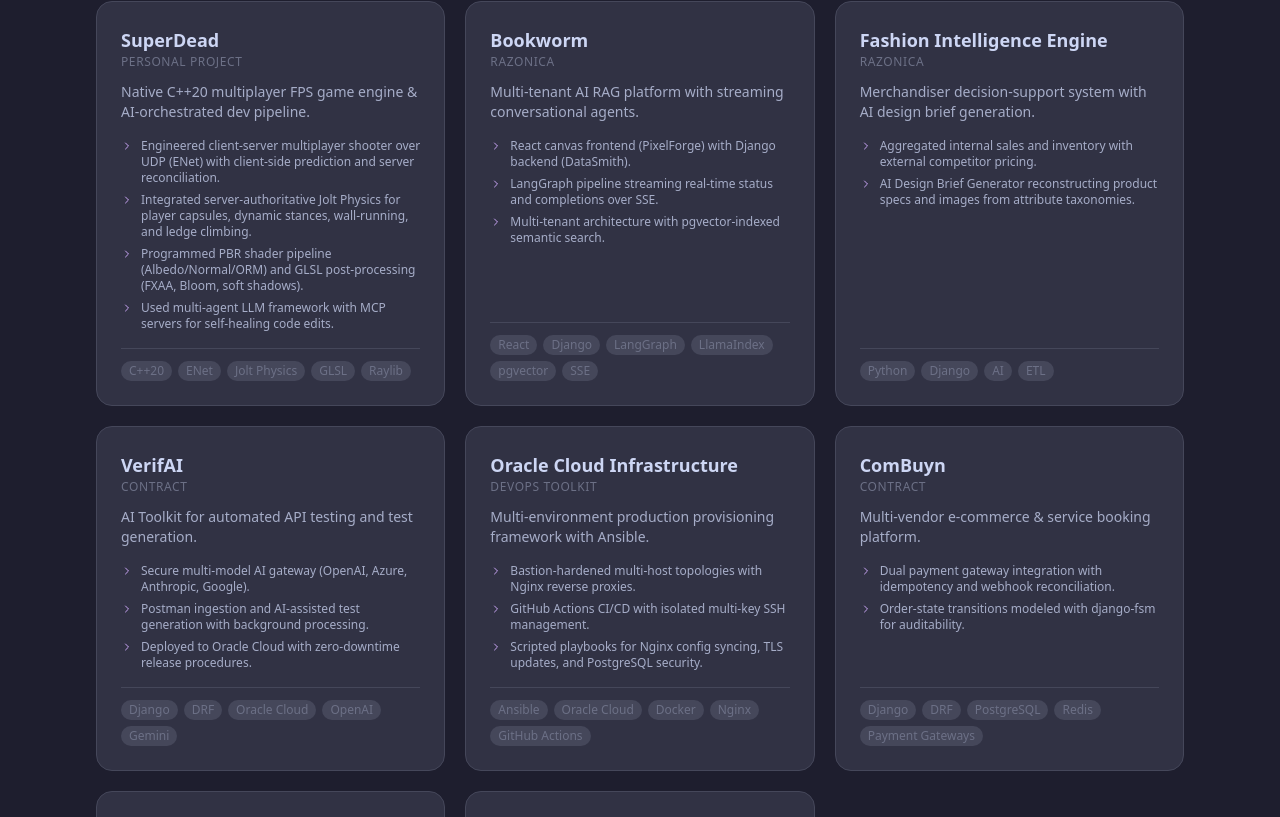
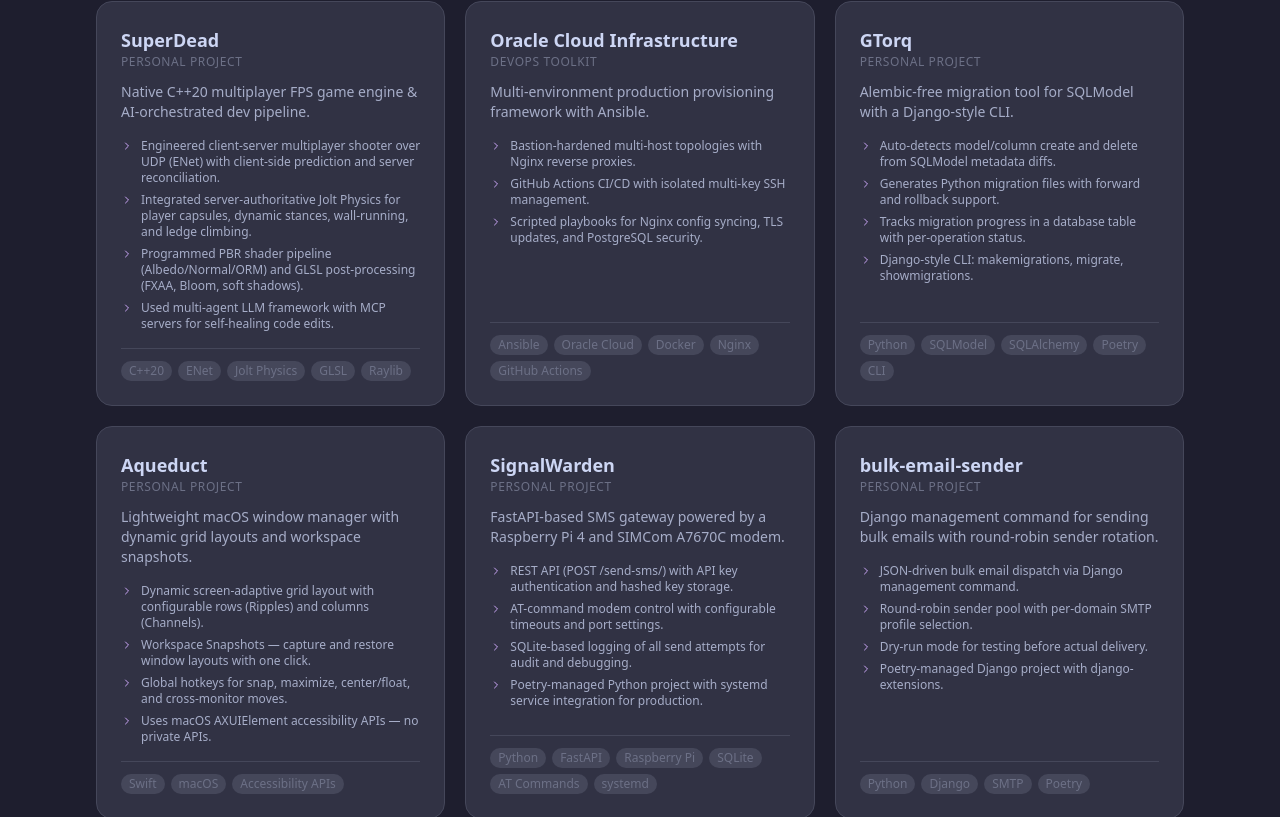
Before and after one commit to rajeev-kl/profile, a React (Vite) app: page / in a window 1280 px wide. Shown: the part 6163-6980 px from the top of the page. Built offline with nearby package versions, Linux system fonts and the light colour scheme.

Commit message:
feat: update projects list by removing outdated entries and adding new projects

```diff
--- a/src/data/projects.js
+++ b/src/data/projects.js
@@ -12,38 +12,6 @@ export const PROJECTS = [
     tech: ['C++20', 'ENet', 'Jolt Physics', 'GLSL', 'Raylib'],
   },
   {
-    title: 'Bookworm',
-    period: 'Razonica',
-    summary: 'Multi-tenant AI RAG platform with streaming conversational agents.',
-    highlights: [
-      'React canvas frontend (PixelForge) with Django backend (DataSmith).',
-      'LangGraph pipeline streaming real-time status and completions over SSE.',
-      'Multi-tenant architecture with pgvector-indexed semantic search.',
-    ],
-    tech: ['React', 'Django', 'LangGraph', 'LlamaIndex', 'pgvector', 'SSE'],
-  },
-  {
-    title: 'Fashion Intelligence Engine',
-    period: 'Razonica',
-    summary: 'Merchandiser decision-support system with AI design brief generation.',
-    highlights: [
-      'Aggregated internal sales and inventory with external competitor pricing.',
-      'AI Design Brief Generator reconstructing product specs and images from attribute taxonomies.',
-    ],
-    tech: ['Python', 'Django', 'AI', 'ETL'],
-  },
-  {
-    title: 'VerifAI',
-    period: 'Contract',
-    summary: 'AI Toolkit for automated API testing and test generation.',
-    highlights: [
-      'Secure multi-model AI gateway (OpenAI, Azure, Anthropic, Google).',
-      'Postman ingestion and AI-assisted test generation with background processing.',
-      'Deployed to Oracle Cloud with zero-downtime release procedures.',
-    ],
-    tech: ['Django', 'DRF', 'Oracle Cloud', 'OpenAI', 'Gemini'],
-  },
-  {
     title: 'Oracle Cloud Infrastructure',
     period: 'DevOps Toolkit',
     summary: 'Multi-environment production provisioning framework with Ansible.',
@@ -53,16 +21,6 @@ export const PROJECTS = [
       'Scripted playbooks for Nginx config syncing, TLS updates, and PostgreSQL security.',
     ],
     tech: ['Ansible', 'Oracle Cloud', 'Docker', 'Nginx', 'GitHub Actions'],
-  },
-  {
-    title: 'ComBuyn',
-    period: 'Contract',
-    summary: 'Multi-vendor e-commerce & service booking platform.',
-    highlights: [
-      'Dual payment gateway integration with idempotency and webhook reconciliation.',
-      'Order-state transitions modeled with django-fsm for auditability.',
-    ],
-    tech: ['Django', 'DRF', 'PostgreSQL', 'Redis', 'Payment Gateways'],
   },
   {
     title: 'GTorq',
@@ -88,4 +46,28 @@ export const PROJECTS = [
     ],
     tech: ['Swift', 'macOS', 'Accessibility APIs'],
   },
+  {
+    title: 'SignalWarden',
+    period: 'Personal Project',
+    summary: 'FastAPI-based SMS gateway powered by a Raspberry Pi 4 and SIMCom A7670C modem.',
+    highlights: [
+      'REST API (POST /send-sms/) with API key authentication and hashed key storage.',
+      'AT-command modem control with configurable timeouts and port settings.',
+      'SQLite-based logging of all send attempts for audit and debugging.',
+      'Poetry-managed Python project with systemd service integration for production.',
+    ],
+    tech: ['Python', 'FastAPI', 'Raspberry Pi', 'SQLite', 'AT Commands', 'systemd'],
+  },
+  {
+    title: 'bulk-email-sender',
+    period: 'Personal Project',
+    summary: 'Django management command for sending bulk emails with round-robin sender rotation.',
+    highlights: [
+      'JSON-driven bulk email dispatch via Django management command.',
+      'Round-robin sender pool with per-domain SMTP profile selection.',
+      'Dry-run mode for testing before actual delivery.',
+      'Poetry-managed Django project with django-extensions.',
+    ],
+    tech: ['Python', 'Django', 'SMTP', 'Poetry'],
+  },
 ];
```
